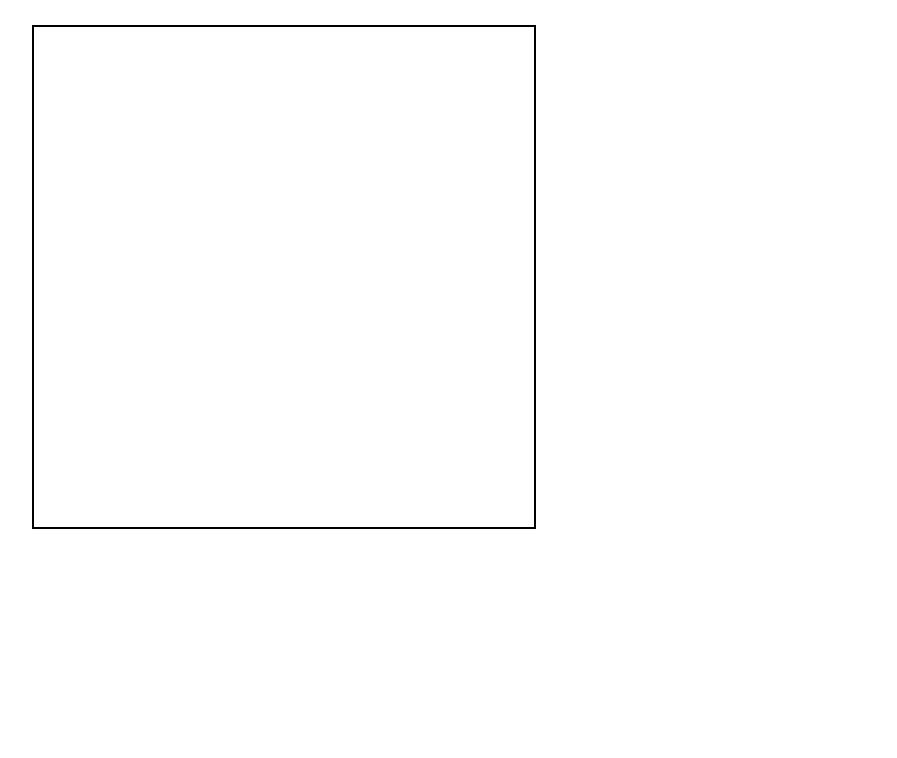
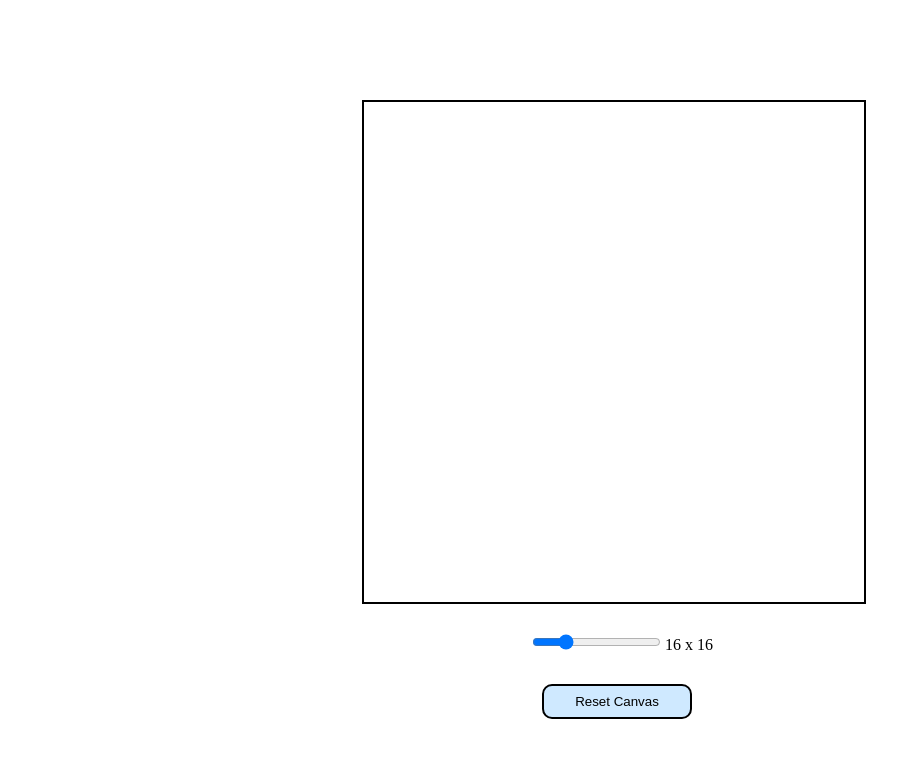
Before and after one commit to Close55/Etch-a-Sketch, a plain HTML site: page index.html in a window 1280 px wide. Shown: the whole page, without its empty margins (26-923 px from the left). Drawn offline with Linux system fonts and the light colour scheme.

Commit message:
Finished without extra features.

```diff
--- a/index.html
+++ b/index.html
@@ -10,5 +10,9 @@
   </head>
   <body>
     <div class="container"></div>
+    <input type="range" class="grid-size" min="2" max="64" name="size"
+    value="16" oninput= "updateSlider()""; />
+    <output class="slider-value"></output>
+    <button class="reset">Reset Canvas</button>
   </body>
 </html>
--- a/script.js
+++ b/script.js
@@ -1,31 +1,51 @@
 const gridContainer = document.querySelector(".container");
-createGrid(100);
+const resetBtn = document.querySelector(".reset");
+const slider = document.querySelector(".grid-size");
+
+createGrid(16);
+updateSlider();
+
+function createGrid2(size) {}
 
 function createGrid(size) {
-  var rows = [];
-  var cols = [];
-  // Get number of col/rows
-  let x = Math.sqrt(size);
+  gridContainer.setAttribute(
+    "style",
+    `grid-template-columns: repeat(${size}, 1fr);
+    grid-template-rows: repeat(${size}, 1fr);`
+  );
 
-  for (let i = 0; i < x; i++) {
+  for (let i = 0; i < size * size; i++) {
     let newDiv = document.createElement("div");
-    rows.push(newDiv);
-    newDiv.classList.add(`row${i}`);
-    newDiv.setAttribute(
-      "style",
-      "display: flex; flex: 1; flex-direction: column;"
-    );
+    newDiv.addEventListener("mouseenter", () => {
+      newDiv.style.backgroundColor = "black";
+    });
     gridContainer.appendChild(newDiv);
-    for (let j = 0; j < x; j++) {
-      let rowContainer = document.querySelector(`.row${i}`);
-      let newDiv = document.createElement("div");
-      cols.push(newDiv);
-      newDiv.classList.add(`col${j}`);
-      newDiv.setAttribute("style", "display: flex; flex: 1");
-      newDiv.addEventListener("mouseenter", () => {
-        newDiv.style.backgroundColor = "black";
-      });
-      rowContainer.appendChild(newDiv);
-    }
   }
 }
+
+function clearCanvas() {
+  let squares = gridContainer.children;
+  for (let i = 0; i < squares.length; i++) {
+    squares[i].style.backgroundColor = "white";
+  }
+}
+
+function deleteGrid() {
+  while (gridContainer.firstChild) {
+    gridContainer.removeChild(gridContainer.lastChild);
+  }
+}
+
+function newGridSize(e) {
+  deleteGrid();
+  createGrid(e.target.value);
+}
+
+function updateSlider() {
+  let x = document.querySelector(".grid-size").value;
+  console.log(x);
+  document.querySelector(".slider-value").innerHTML = `${x} x ${x}`;
+}
+
+resetBtn.addEventListener("click", clearCanvas);
+slider.addEventListener("change", newGridSize);
--- a/styles.css
+++ b/styles.css
@@ -1,11 +1,21 @@
 .container {
-  margin: 25px 50px;
+  border: 2px solid black;
+  margin: auto;
+  margin-top: 100px;
+  display: grid;
   width: 500px;
   height: 500px;
-  flex-wrap: wrap;
-  display: flex;
-  flex: 1;
-  justify-content: space-evenly;
-  align-items: space-evenly;
-  border: 2px solid black;
 }
+
+.grid-size {
+  margin: 30px 0 0 550px;
+}
+
+.reset {
+  margin: 30px 0 0 560px;
+  height: 35px;
+  width: 150px;
+  border-radius: 10px;
+  border-style: solid;
+  background-color: #cfe9ff;
+}
```
Also changed, not shown: 1 other file.
